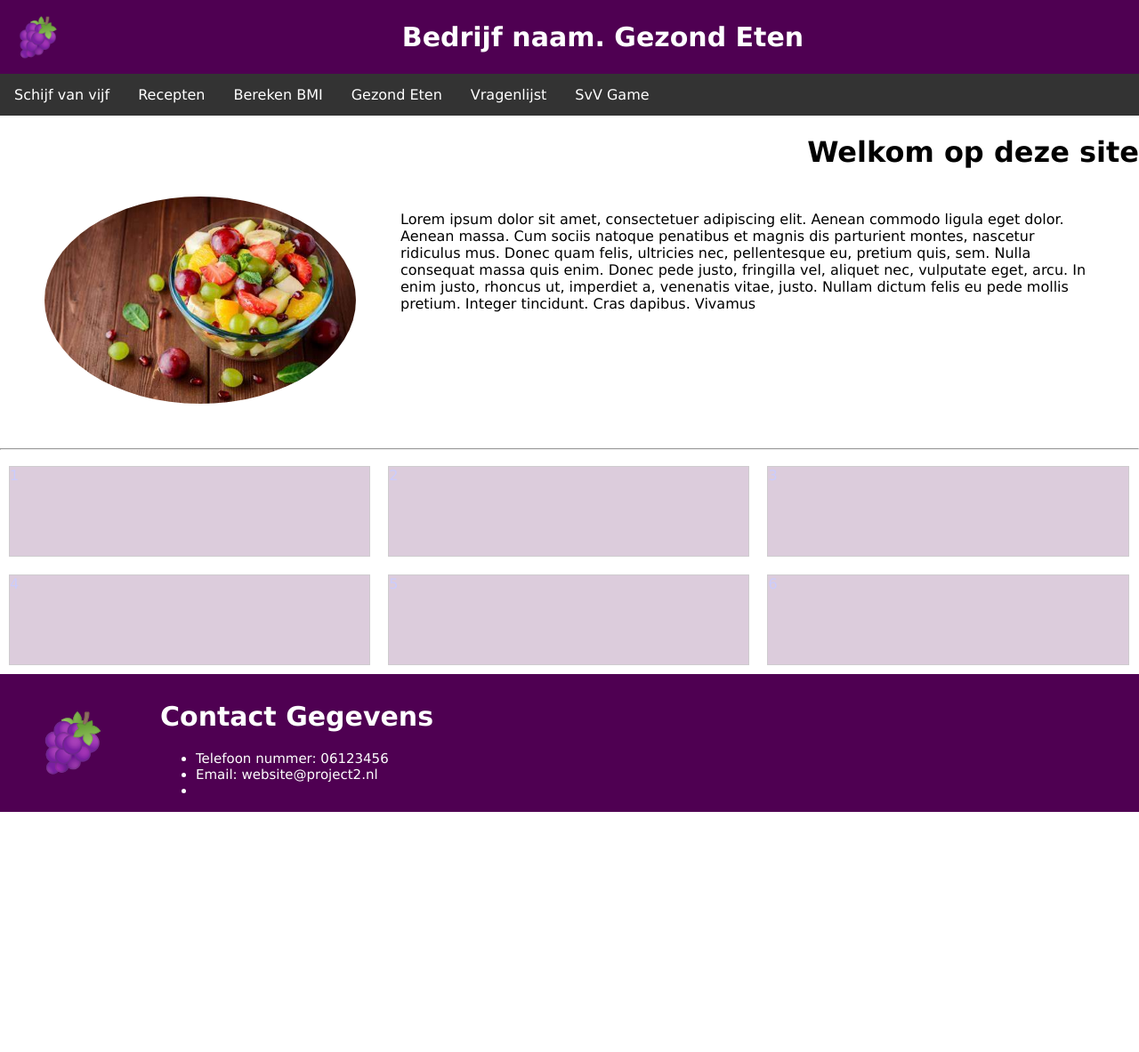
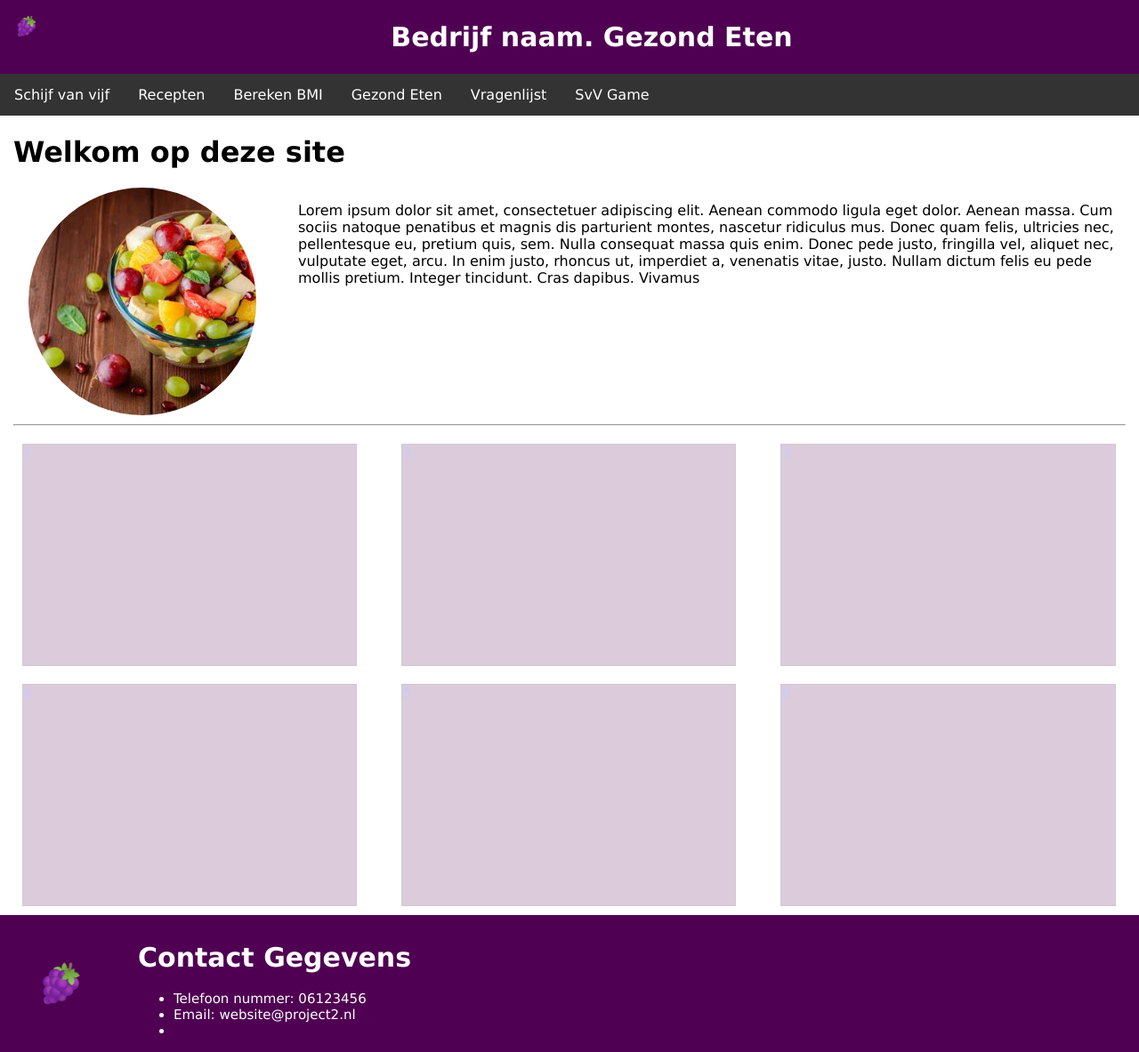
Before and after one commit to AlinkJustin/Website-project-2-Gezond-eten, a PHP site: page / in a window 1280 px wide. Shown: the whole page at 89% size. Before the commit the page ends 913 px from the top, so only its background shows below. Run offline with PHP 8.4, Linux system fonts and the light colour scheme.

Commit message:
Added: Responsiveness.

```diff
--- a/css/grid.css
+++ b/css/grid.css
@@ -2,7 +2,7 @@
     box-sizing: border-box;
 }
 
-body {
+.container {
     margin: 0;
     padding: 0 15px;
 }
@@ -28,6 +28,11 @@
     max-width: 25%;
 }
 
+.col-33 {
+    flex: 0 0 33.3%;
+    max-width: 33.3%;
+}
+
 .col-50 {
     flex: 0 0 50%;
     max-width: 50%;
--- a/css/index-style.css
+++ b/css/index-style.css
@@ -1,23 +1,10 @@
-#tiles{
-    display: flex;
-    flex-direction: row;
-    flex-wrap: wrap;
-}
-
-#tiles .tile {
-    display: flex;
-    flex-direction: column;
-    flex: 0 0 33.3%;
-    max-width: 33.3%;;
-}
-
 #tiles .tile a {
     margin: 10px;
     border: 1px solid rgba(0, 0, 0, 0.8);
     text-decoration: none;
     background-color: #4f0052;
     opacity: 0.2;
-    height: 100px;
+    height: 250px;
 }
 
 #tiles .tile a:hover{
--- a/css/standaard-style.css
+++ b/css/standaard-style.css
@@ -1,4 +1,3 @@
-
 body{
     margin: 0px;
     font-family:verdana;
@@ -11,7 +10,8 @@
     overflow: hidden;
     background-color: #333;
     position: sticky;
-    top: 0
+    top: 0;
+    z-index: 1;
 }a.nav-item{
     float: left;
     color: white;
@@ -39,22 +39,15 @@
     float: left;
     padding: 12.5px;
 }
-#paragraph{
-    display: flex;
-    margin: 0px 50px 20px 0px;
-}
-#paragraph #placeholder{
-    justify-content: right;
-}
-img#fruitschaal{
+#fruitschaal {
+    margin-left: auto;
+    margin-right: auto;
     border-radius: 50%;
-    margin: 0px 50px 30px;
-    width: 350px
-}
-#inleiding{
-    display: flex;
-    justify-content: right;
-    margin: 0px 0px 10px 70px;
+    background-image: url('../images/OIP.jfif');
+    width: 20vw;
+    height: 20vw;
+    background-position: center;
+    background-size: cover;
 }
 footer{
     background-color: #4f0052;
@@ -78,3 +71,18 @@
     align-self: center;
     padding: 0px 0px 0px 30px;
 }
+hr{
+    width: 100%;
+    margin: 10px 0;
+}
+
+
+@media (max-width: 768px) {
+    nav#sticky {
+        position: inherit;
+    }
+
+    .nav-item {
+        width: 100%;
+    }
+}
--- a/index.php
+++ b/index.php
@@ -6,6 +6,7 @@
         <meta name="description" content="Project 2 Gezond Eten.">
         <meta name="author" content="Justin Alink">
 
+        <link rel="stylesheet" href="css/grid.css">
         <link rel="stylesheet" href="css/standaard-style.css">
         <link rel="stylesheet" href="css/index-style.css">
         <!--<script defer type="text/javascript" src="js/main.js"></script>-->
@@ -15,11 +16,18 @@
             include "includes/header.php";
             include "includes/nav.php";
         ?>
-        <div id="inleiding">
+
+        <div class="container">
+            <div id="inleiding" class="row">
+                <div id="paragraph" class="col">
                     <h1>Welkom op deze site</h1>
+
+                    <div class="row">
+                        <div class="col col-25 col-m-100">
+                            <!--<img id="fruitschaal" src="images/OIP.jfif">-->
+                            <div id="fruitschaal"></div>
                         </div>
-        <div id="paragraph">
-            <img id="fruitschaal" src="images/OIP.jfif">
+                        <div class="col col-75 col-m-100">
                             <p id="placeholder">
                                 Lorem ipsum dolor sit amet, consectetuer adipiscing elit.
                                 Aenean commodo ligula eget dolor. Aenean massa.
@@ -31,14 +39,20 @@
                                 Nullam dictum felis eu pede mollis pretium. Integer tincidunt. Cras dapibus. Vivamus
                             </p>
                         </div>
+                    </div>
+
                     <hr>
-        <div id="tiles">
-                <div class="tile"><a href="schijfvanvijf.php" id="schijfvanvijf">1</a></div>
-                <div class="tile"><a href="recepten.php" id="recepten">2</a></div>
-                <div class="tile"><a href="bmi.php" id="bmi">3</a></div>
-                <div class="tile"><a href="gezondeten.php" id="gezondeten">4</a></div>
-                <div class="tile"i><a href="vragenlijst.php" id="vragenlijst">5</a></div>
-                <div class="tile"i><a href="svvgame.php" id="ssv-game">6</a></div>
+
+                    <div id="tiles" class="row">
+                        <div class="tile col col-33 col-m-100"><a href="schijfvanvijf.php" id="schijfvanvijf">1</a></div>
+                        <div class="tile col col-33 col-m-100"><a href="recepten.php" id="recepten">2</a></div>
+                        <div class="tile col col-33 col-m-100"><a href="bmi.php" id="bmi">3</a></div>
+                        <div class="tile col col-33 col-m-100"><a href="gezondeten.php" id="gezondeten">4</a></div>
+                        <div class="tile col col-33 col-m-100"><a href="vragenlijst.php" id="vragenlijst">5</a></div>
+                        <div class="tile col col-33 col-m-100"><a href="svvgame.php" id="ssv-game">6</a></div>
+                    </div>
+                </div>
+            </div>
         </div>
         <?php
             include "includes/footer.php";
```
Also changed, not shown: bmi.php (+22 -8 lines), css/bmi-style.css (+4 -4 lines), gezondeten.php (+19 -5 lines), recepten.php (+19 -5 lines), schijfvanvijf.php (+19 -5 lines), svvgame.php (+19 -5 lines), vragenlijst.php (+19 -5 lines). Lines whose indentation alone changed are shown as unchanged.
